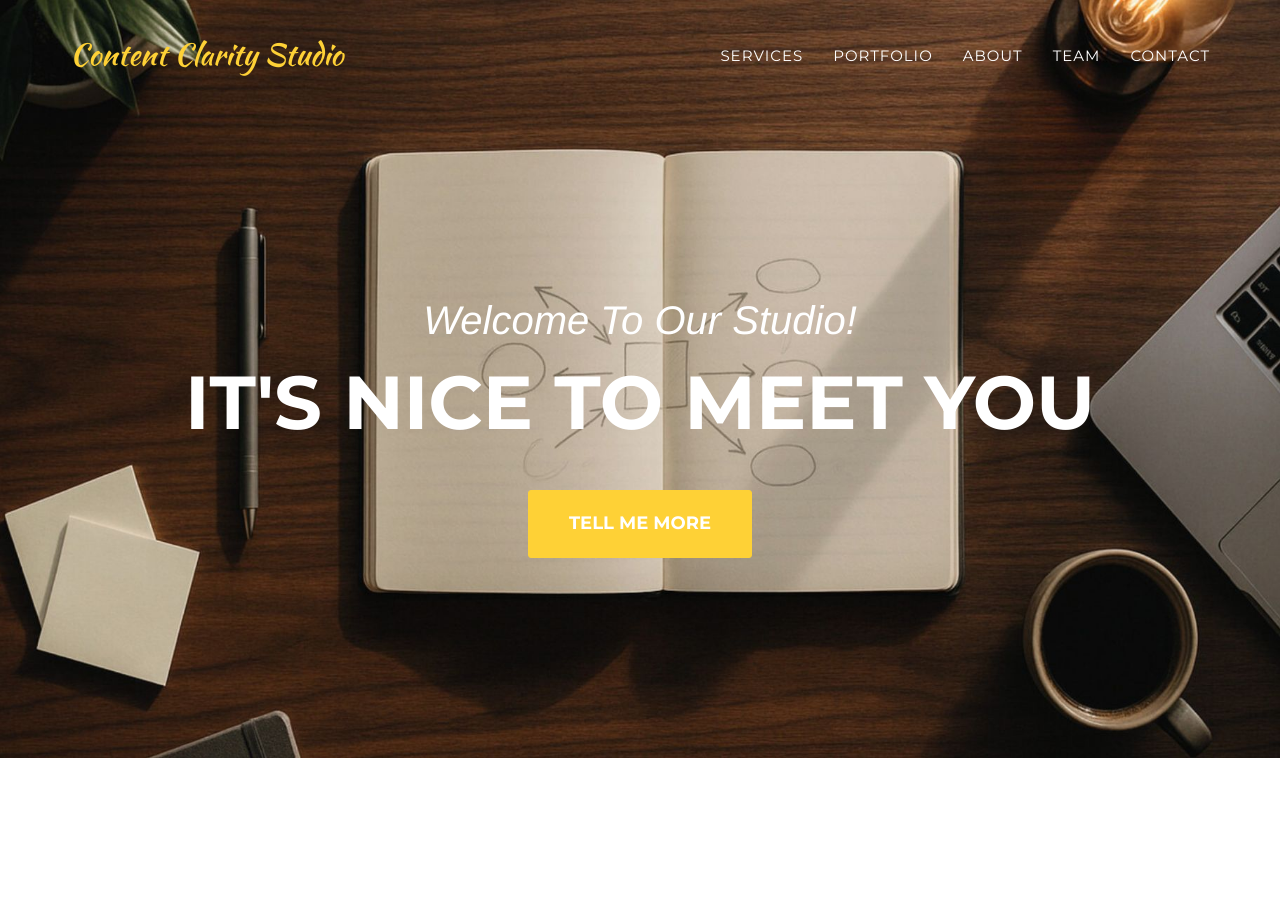
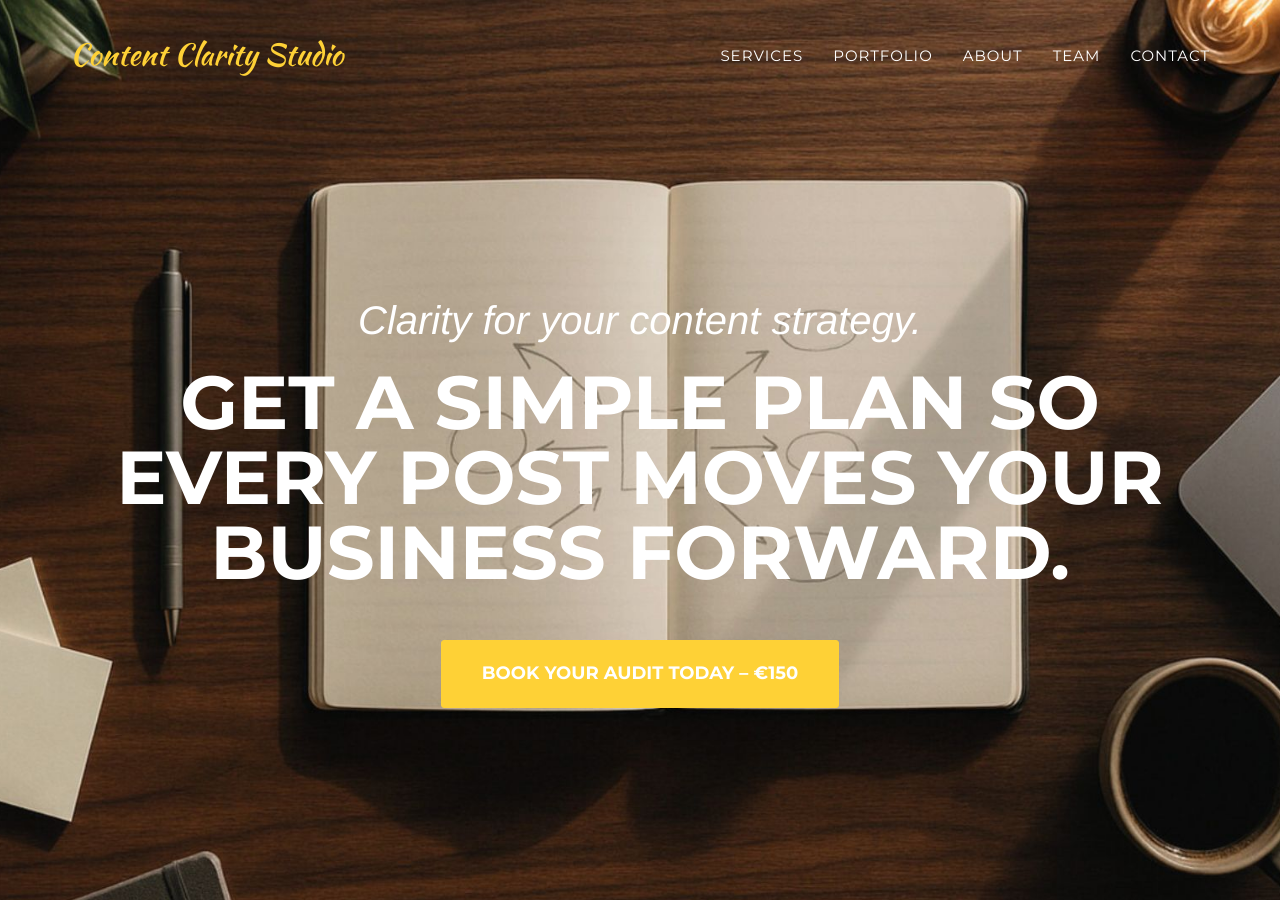
Before and after one commit to ContentClarityStudio/contentclaritystudio.github.io, a Jekyll site: the page built from index.html, in a window 1280 px wide and 900 px high. Built offline with Jekyll 4.4.1, drawn with Linux system fonts in a browser that asks for light colours; some web fonts are replaced.

Commit message:
Update header.html

```diff
--- a/_includes/header.html
+++ b/_includes/header.html
@@ -44,9 +44,9 @@
     <header>
         <div class="container">
             <div class="intro-text">
-                <div class="intro-lead-in">Welcome To Our Studio!</div>
-                <div class="intro-heading">It's Nice To Meet You</div>
-                <a href="#services" class="page-scroll btn btn-xl">Tell Me More</a>
+                <div class="intro-lead-in">Clarity for your content strategy.</div>
+                <div class="intro-heading">Get a simple plan so every post moves your business forward.</div>
+                <a href="#services" class="page-scroll btn btn-xl">Book Your Audit Today – €150</a>
             </div>
         </div>
     </header>
```
